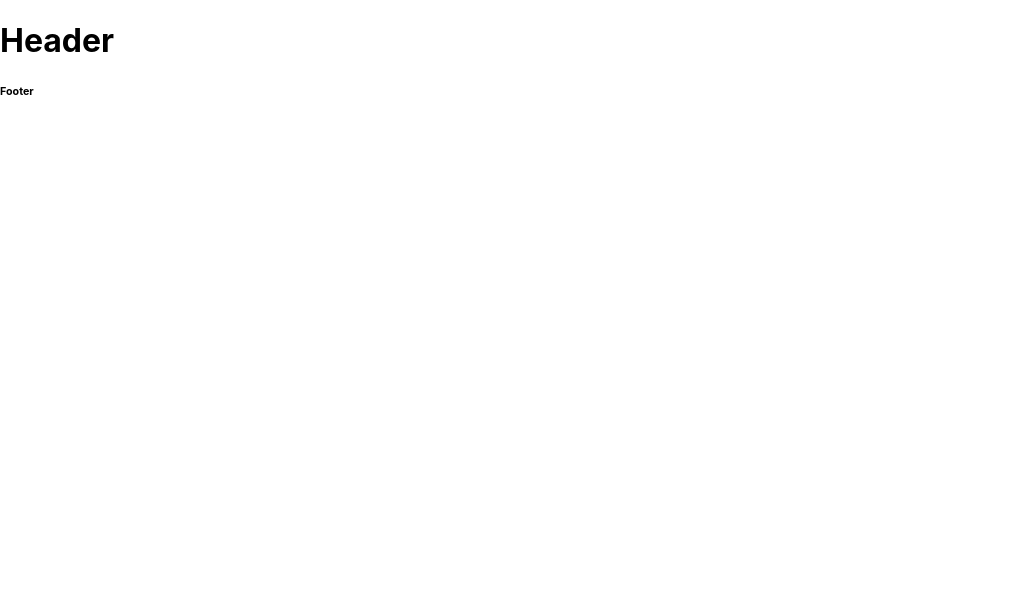
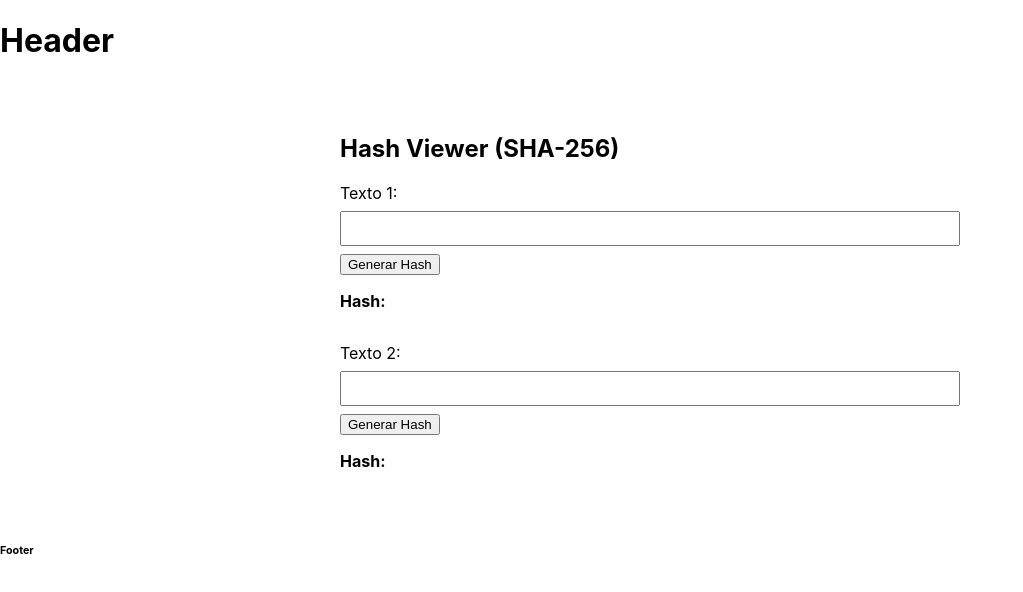
Before and after one commit to Palacios427/tc3004b-reactpage, a React (Create React App) app: page /hash in a window 1280 px wide. Before the commit this address had no page. Shown: the top 592 px of the page, without its empty margins (0-1023 px from the left). Built offline with nearby package versions, Linux system fonts and the light colour scheme.

Commit message:
Se creo una pagina prueba de hasheo y una pagina para registrar usuarios

```diff
--- a/src/App.js
+++ b/src/App.js
@@ -8,6 +8,8 @@ import Add from './components/Add';
 import ResponsiveAppBar from './components/AppBar';
 import Login from './pages/Login';
 import Home from './pages/Home';
+import Hash from './pages/Hash';
+import Register from './pages/Register';
 
 
 function App() {
@@ -82,6 +84,8 @@ function App() {
             <Route path="/add" element={<Add add={add}/> }/>
             <Route path="/items" element={<List items={items} ondelete={del}/> }/>
             <Route path="/home" element={<Home />} />
+            <Route path="/hash" element={<Hash />} />
+            <Route path="/register" element={<Register />} />
 
         </Routes>
         <Footer />
--- a/src/components/AppBar.jsx
+++ b/src/components/AppBar.jsx
@@ -14,7 +14,7 @@ import MenuItem from '@mui/material/MenuItem';
 import AdbIcon from '@mui/icons-material/Adb';
 import { useNavigate } from 'react-router-dom';
 
-const pages = ['Items', 'Add Items'];
+const pages = ['Items', 'Add Items', 'Hashing'];
 const settings = ['Logout'];
 
 function ResponsiveAppBar({logout}) {
@@ -35,6 +35,8 @@ function ResponsiveAppBar({logout}) {
       navigate("/items");
     } else if (e.target.textContent === pages[1]) {
       navigate("/add");
+    } else if (e.target.textContent === pages[2]) {
+      navigate("/hash");
     }
   };
 
--- /dev/null
+++ b/src/pages/Hash.jsx
@@ -0,0 +1,77 @@
+import React, { useState } from "react";
+
+const HashViewer = () => {
+  const [text1, setText1] = useState("");
+  const [hash1, setHash1] = useState("");
+  const [text2, setText2] = useState("");
+  const [hash2, setHash2] = useState("");
+
+  const handleHash = async (text, setHash) => {
+    try {
+      const res = await fetch("http://localhost:5000/api/hash", {
+        method: "POST",
+        headers: {
+          "Content-Type": "application/json",
+        },
+        body: JSON.stringify({ text }),
+      });
+
+      const data = await res.json();
+
+      if (data.hash) {
+        setHash(data.hash);
+      } else {
+        setHash("Error: No hash returned");
+      }
+    } catch (err) {
+      console.error("Error al obtener el hash:", err);
+      setHash("Error al conectarse con el servidor");
+    }
+  };
+
+  return (
+    <div style={{ padding: "2rem", maxWidth: "600px", margin: "auto" }}>
+      <h2>Hash Viewer (SHA-256)</h2>
+
+      <div style={{ marginBottom: "2rem" }}>
+        <label>Texto 1:</label>
+        <input
+          type="text"
+          value={text1}
+          onChange={(e) => setText1(e.target.value)}
+          style={{ width: "100%", padding: "0.5rem", marginTop: "0.5rem" }}
+        />
+        <button
+          onClick={() => handleHash(text1, setHash1)}
+          style={{ marginTop: "0.5rem" }}
+        >
+          Generar Hash
+        </button>
+        <p>
+          <strong>Hash:</strong> {hash1}
+        </p>
+      </div>
+
+      <div>
+        <label>Texto 2:</label>
+        <input
+          type="text"
+          value={text2}
+          onChange={(e) => setText2(e.target.value)}
+          style={{ width: "100%", padding: "0.5rem", marginTop: "0.5rem" }}
+        />
+        <button
+          onClick={() => handleHash(text2, setHash2)}
+          style={{ marginTop: "0.5rem" }}
+        >
+          Generar Hash
+        </button>
+        <p>
+          <strong>Hash:</strong> {hash2}
+        </p>
+      </div>
+    </div>
+  );
+};
+
+export default HashViewer;
--- a/src/pages/Login.jsx
+++ b/src/pages/Login.jsx
@@ -49,6 +49,9 @@ const Login = ({login}) => {
 
                     <Button onClick={onSubmit}>LOGIN</Button>
 
+                    <Button onClick={() => {navigate("/register")}}>Register</Button>
+
+
                 </Box>
             </div>
         </form>
--- /dev/null
+++ b/src/pages/Register.jsx
@@ -0,0 +1,44 @@
+import React, { useState } from 'react';
+
+const RegisterForm = () => {
+  const [form, setForm] = useState({ name: '', username: '', password: '' });
+  const [msg, setMsg] = useState('');
+
+  const handleChange = (e) => {
+    setForm({ ...form, [e.target.name]: e.target.value });
+  };
+
+  const handleSubmit = async (e) => {
+    e.preventDefault();
+    setMsg('');
+
+    try {
+      const res = await fetch('http://localhost:5000/api/register', {
+        method: 'POST',
+        headers: { 'Content-Type': 'application/json' },
+        body: JSON.stringify(form),
+      });
+
+      const data = await res.json();
+      setMsg(data.message || data.error);
+    } catch (error) {
+      console.error(error);
+      setMsg('Error al conectar con el servidor');
+    }
+  };
+
+  return (
+    <div style={{ padding: '2rem', maxWidth: '400px', margin: 'auto' }}>
+      <h2>Registro de Usuario</h2>
+      <form onSubmit={handleSubmit}>
+        <input name="name" placeholder="Nombre" onChange={handleChange} required /><br />
+        <input name="username" placeholder="Usuario" onChange={handleChange} required /><br />
+        <input name="password" placeholder="Contraseña" type="password" onChange={handleChange} required /><br />
+        <button type="submit">Registrar</button>
+      </form>
+      <p>{msg}</p>
+    </div>
+  );
+};
+
+export default RegisterForm;
```
